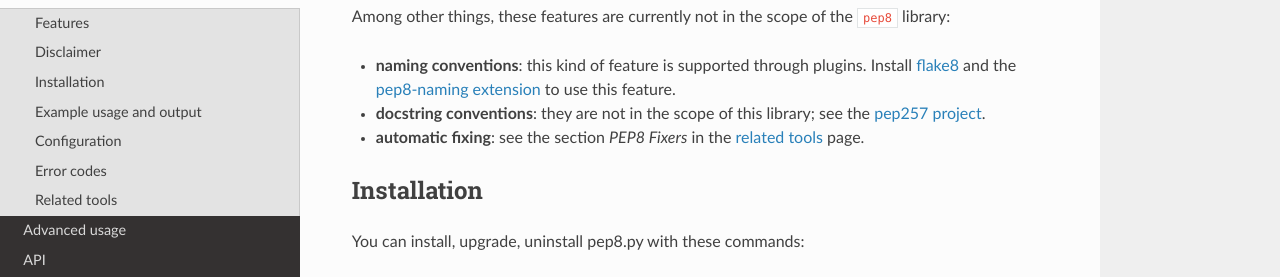
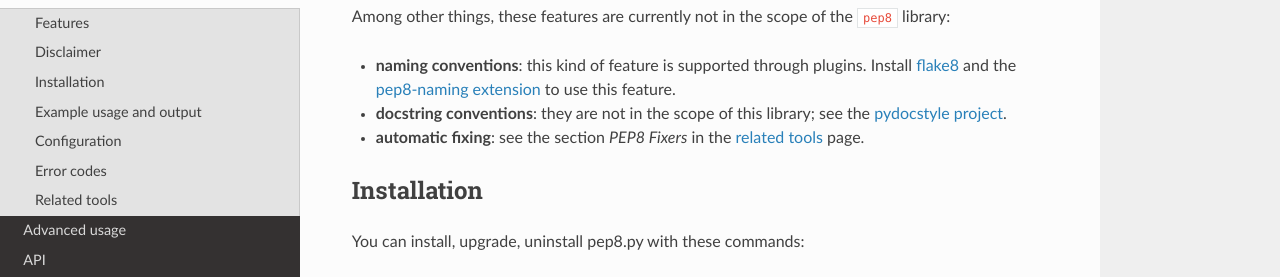
Before and after one commit to PyCQA/pycodestyle, a Sphinx documentation site: the page built from docs/intro.rst, in a window 1280 px wide and 900 px high, scrolled down 737 px. Shown: the part 154-431 px from the top of the window. Built offline with Sphinx 7.4.7 and the Read the Docs theme 2.0.0, drawn with Linux system fonts in a browser that asks for light colours.

Commit message:
Changed link from pep257 to pydocstyle now that project has been renamed.

```diff
--- a/docs/intro.rst
+++ b/docs/intro.rst
@@ -47,7 +47,7 @@ the ``pep8`` library:
   `pep8-naming extension <https://pypi.python.org/pypi/pep8-naming>`_ to use
   this feature.
 * **docstring conventions**: they are not in the scope of this library;
-  see the `pep257 project <https://github.com/GreenSteam/pep257>`_.
+  see the `pydocstyle project <https://github.com/PyCQA/pydocstyle>`_.
 * **automatic fixing**: see the section *PEP8 Fixers* in the
   :ref:`related tools <related-tools>` page.
 
```
